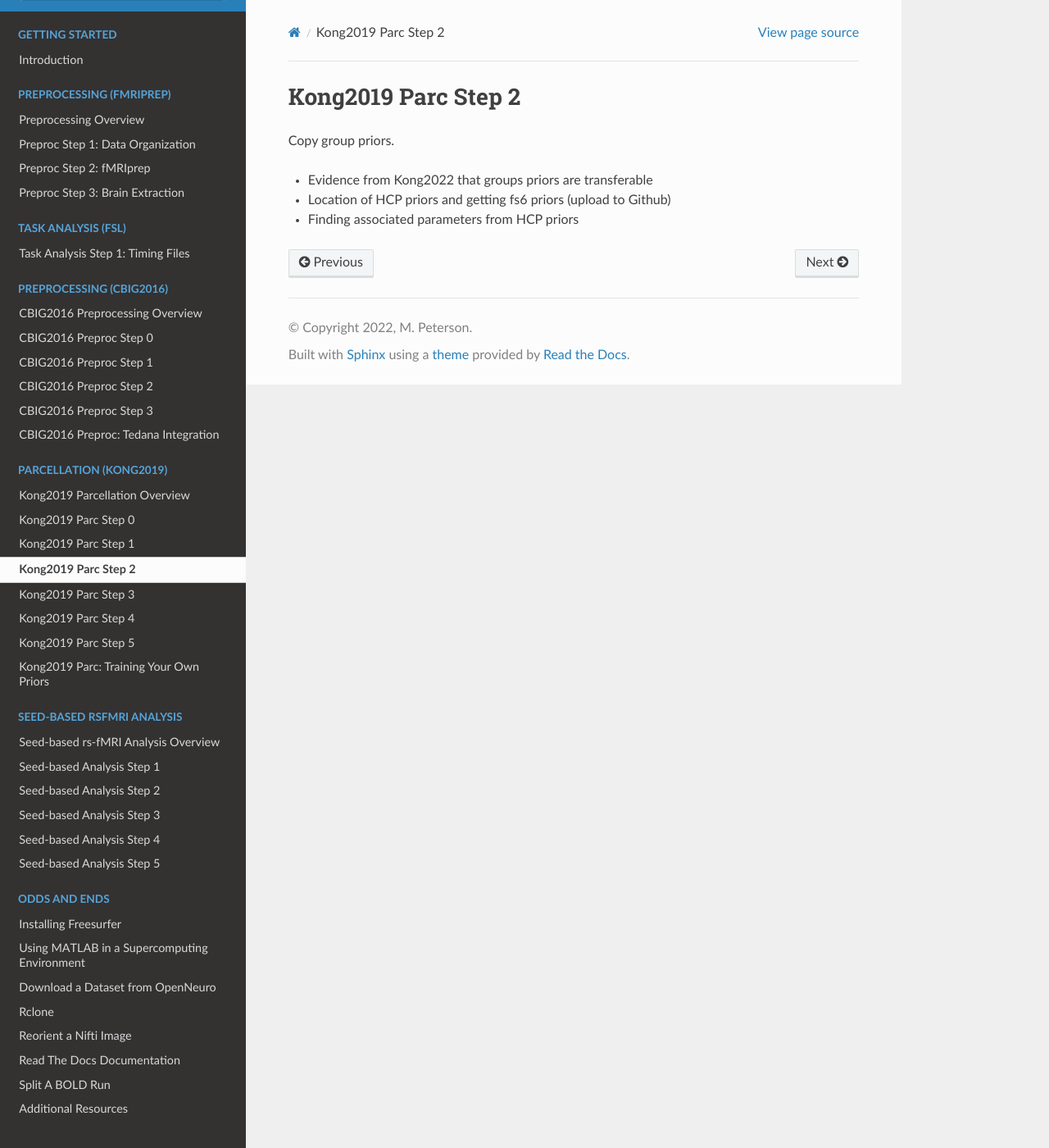
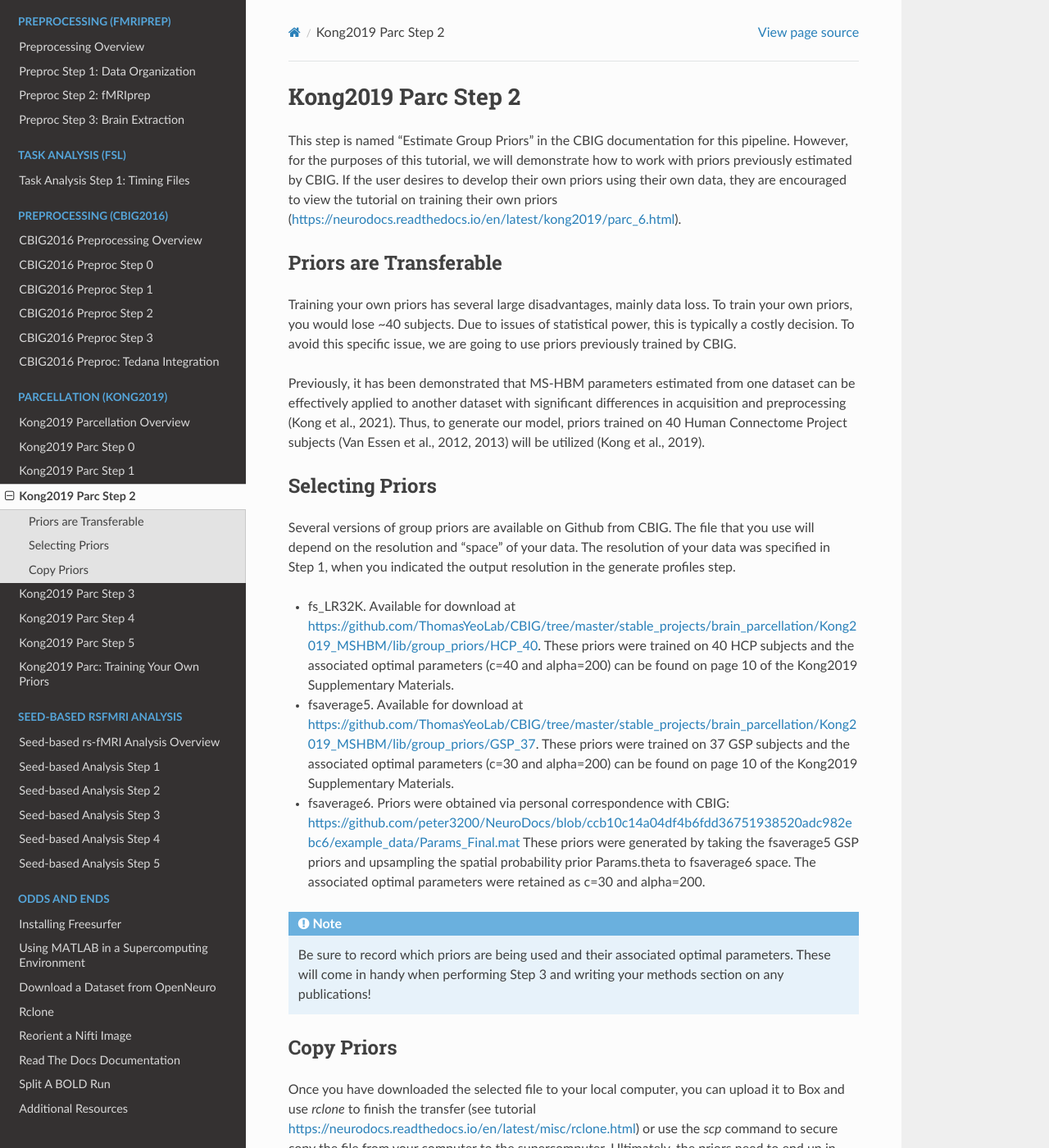
Before and after one commit to peter3200/NeuroDocs, a Sphinx documentation site: the page built from docs/source/kong2019/parc_2.rst, in a window 1280 px wide and 1400 px high. Shown: the whole window at 82% size. Built offline with Sphinx 7.4.7 and the Read the Docs theme 2.0.0, drawn with Linux system fonts in a browser that asks for light colours; some of the changed text lies outside the part shown.

Commit message:
Add files via upload

```diff
--- a/docs/source/kong2019/parc_2.rst
+++ b/docs/source/kong2019/parc_2.rst
@@ -1,8 +1,27 @@
 Kong2019 Parc Step 2
 ====================
 
-Copy group priors.
+This step is named "Estimate Group Priors" in the CBIG documentation for this pipeline. However, for the purposes of this tutorial, we will demonstrate how to work with priors previously estimated by CBIG. If the user desires to develop their own priors using their own data, they are encouraged to view the tutorial on training their own priors (https://neurodocs.readthedocs.io/en/latest/kong2019/parc_6.html).
 
-* Evidence from Kong2022 that groups priors are transferable
-* Location of HCP priors and getting fs6 priors (upload to Github)
-* Finding associated parameters from HCP priors
+Priors are Transferable
+***********************
+
+Training your own priors has several large disadvantages, mainly data loss. To train your own priors, you would lose ~40 subjects. Due to issues of statistical power, this is typically a costly decision. To avoid this specific issue, we are going to use priors previously trained by CBIG.
+
+Previously, it has been demonstrated that MS-HBM parameters estimated from one dataset can be effectively applied to another dataset with significant differences in acquisition and preprocessing (Kong et al., 2021). Thus, to generate our model, priors trained on 40 Human Connectome Project subjects (Van Essen et al., 2012, 2013) will be utilized (Kong et al., 2019).
+
+Selecting Priors
+****************
+
+Several versions of group priors are available on Github from CBIG. The file that you use will depend on the resolution and "space" of your data. The resolution of your data was specified in Step 1, when you indicated the output resolution in the generate profiles step.
+
+* fs_LR32K. Available for download at https://github.com/ThomasYeoLab/CBIG/tree/master/stable_projects/brain_parcellation/Kong2019_MSHBM/lib/group_priors/HCP_40. These priors were trained on 40 HCP subjects and the associated optimal parameters (c=40 and alpha=200) can be found on page 10 of the Kong2019 Supplementary Materials.
+* fsaverage5. Available for download at https://github.com/ThomasYeoLab/CBIG/tree/master/stable_projects/brain_parcellation/Kong2019_MSHBM/lib/group_priors/GSP_37. These priors were trained on 37 GSP subjects and the associated optimal parameters (c=30 and alpha=200) can be found on page 10 of the Kong2019 Supplementary Materials.
+* fsaverage6. Priors were obtained via personal correspondence with CBIG: https://github.com/peter3200/NeuroDocs/blob/ccb10c14a04df4b6fdd36751938520adc982ebc6/example_data/Params_Final.mat These priors were generated by taking the fsaverage5 GSP priors and upsampling the spatial probability prior Params.theta to fsaverage6 space. The associated optimal parameters were retained as c=30 and alpha=200.
+
+.. note:: Be sure to record which priors are being used and their associated optimal parameters. These will come in handy when performing Step 3 and writing your methods section on any publications!
+
+Copy Priors
+***********
+
+Once you have downloaded the selected file to your local computer, you can upload it to Box and use `rclone` to finish the transfer (see tutorial https://neurodocs.readthedocs.io/en/latest/misc/rclone.html) or use the `scp` command to secure copy the file from your computer to the supercomputer. Ultimately, the priors need to end up in parcellation_output_folder/generate_individual_parcellations/priors.
```
